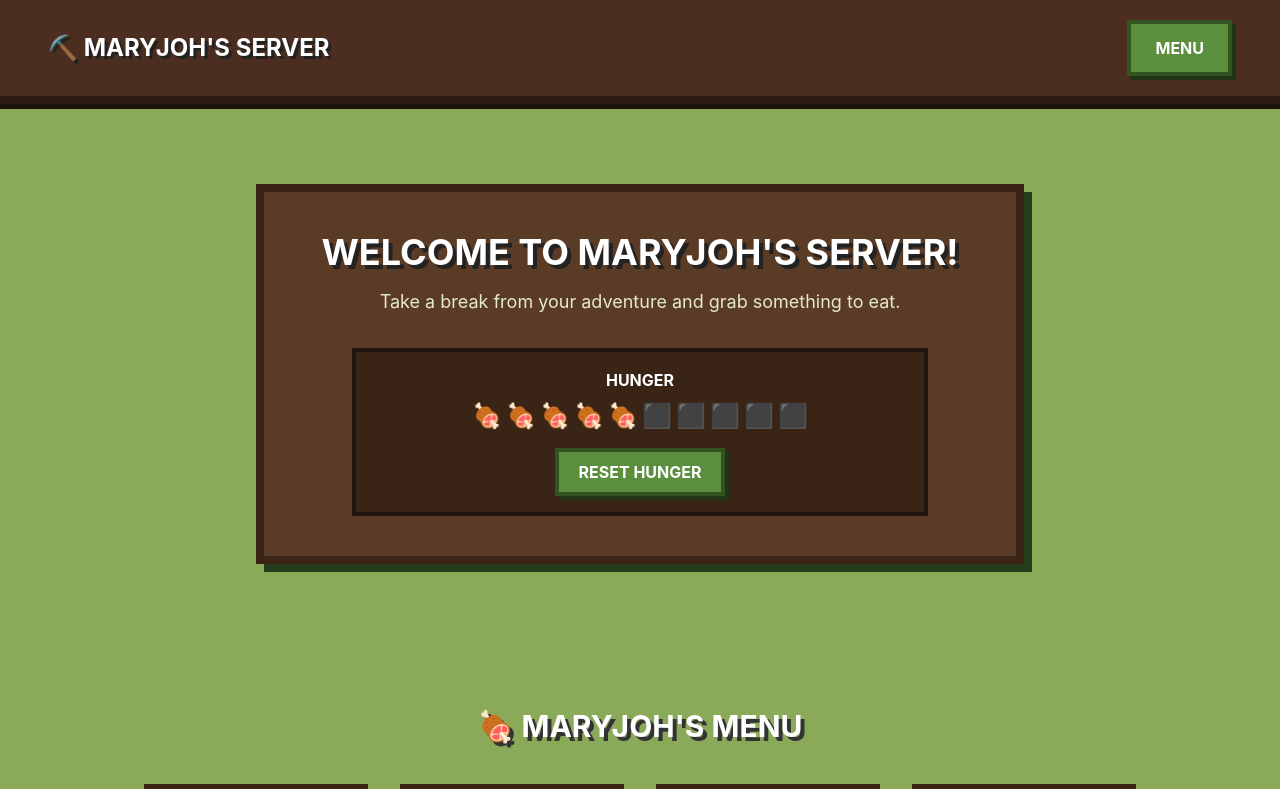
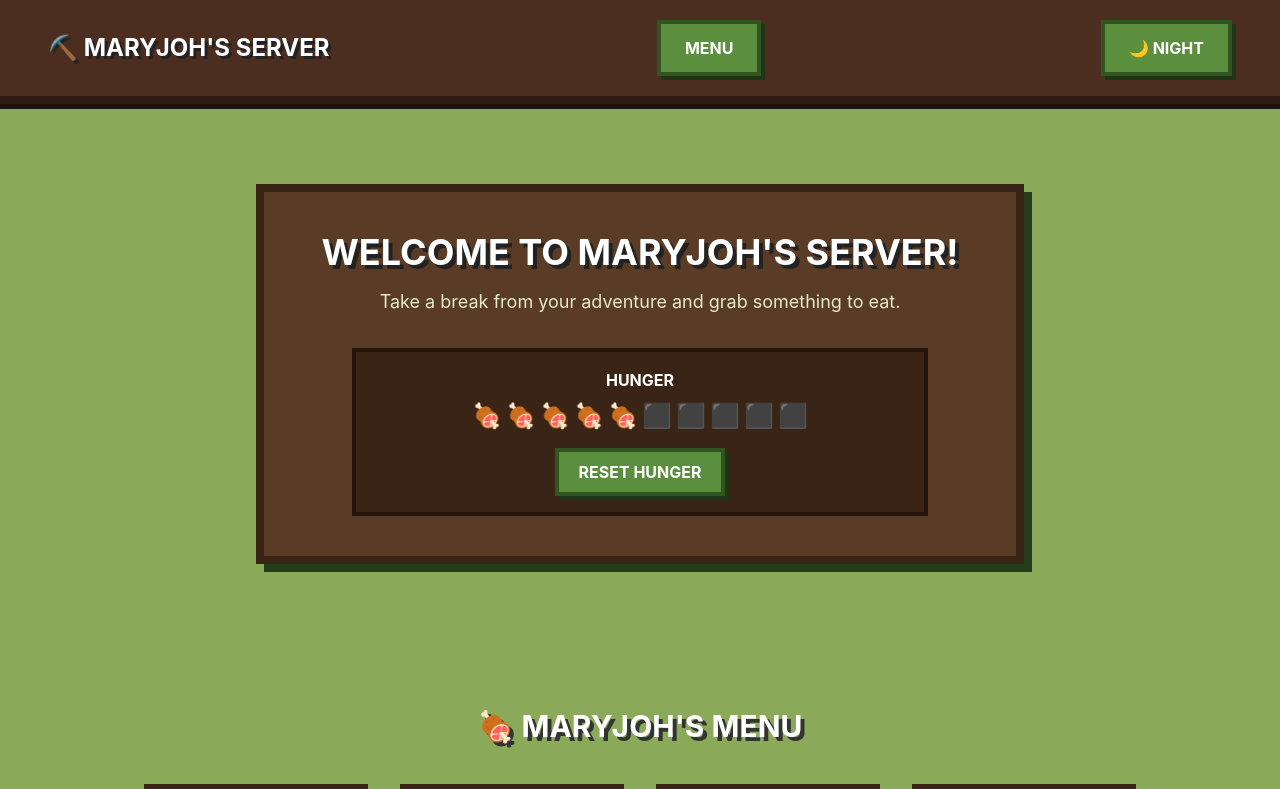
Before and after one commit to ShainaMaryjoh/GARCISO_CSIT340, a React (Vite) app: page / in a window 1280 px wide. Shown: the top 789 px of the page. Built offline with nearby package versions, Linux system fonts and the light colour scheme.

Commit message:
Added day and night mode

```diff
--- a/src/App.jsx
+++ b/src/App.jsx
@@ -10,6 +10,7 @@ function App() {
 
   const [message, setMessage] = useState("");
   const [hunger, setHunger] = useState(5);
+  const [nightMode, setNightMode] = useState(false);
 
   function orderFood(food) {
     setMessage(`${food.emoji} ${food.name} added to your order!`);
@@ -31,7 +32,7 @@ function App() {
   }
 
   return (
-    <div className="min-h-screen bg-[#8aaa5a] text-white">
+    <div className={`min-h-screen text-white ${nightMode ? "bg-[#172033]" : "bg-[#8aaa5a]"}`}>
 
       <nav className="flex items-center justify-between bg-[#4b2e1f] px-12 py-5 border-b-8 border-[#2f1b12] shadow-[0_5px_0_#1e120c]">
         <h2 className="text-2xl font-bold text-white drop-shadow-[3px_3px_0_#222]">
@@ -44,6 +45,12 @@ function App() {
         >
           MENU
         </a>
+        <button
+  onClick={() => setNightMode(!nightMode)}
+  className="ml-3 border-4 border-[#315421] bg-[#5c8f3d] px-6 py-3 font-bold shadow-[4px_4px_0_#1f3515] hover:bg-[#75a94d]"
+>
+  {nightMode ? "☀️ DAY" : "🌙 NIGHT"}
+</button>
       </nav>
 
       <header className="px-5 py-20 text-center">
```
